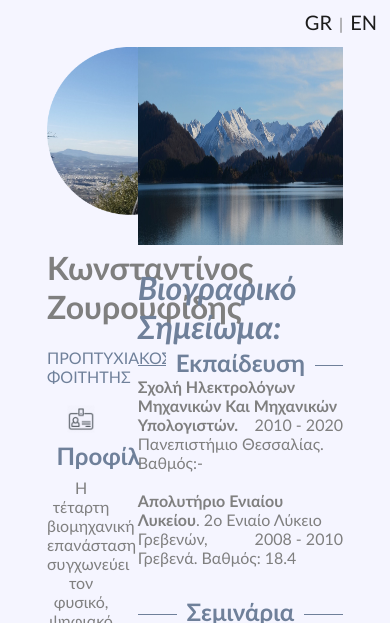
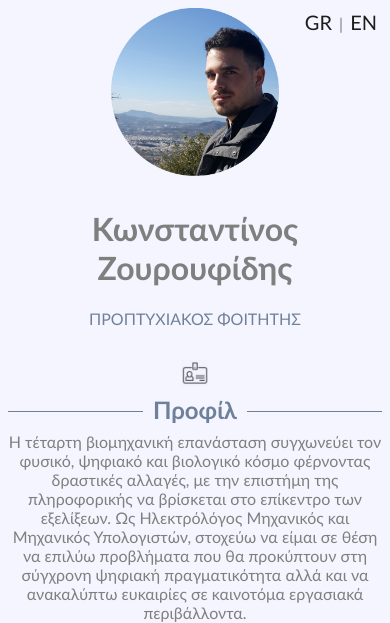
Before and after one commit to zouroufi/UTH-webpage, a plain HTML site: page index.html in a window 390 px wide. Shown: the top 623 px of the page. Drawn offline with Linux system fonts and the light colour scheme.

Commit message:
Add files via upload
Mobile responsive

```diff
--- a/index.html
+++ b/index.html
@@ -4,6 +4,7 @@
 		<meta charset="utf-8">
 		<title>Konstantinos Zouroufidis</title>
 		<link href="style.css" type="text/css" rel="stylesheet">
+		<meta name="viewport" content="width=device-width, initial-scale=1.0">
 	</head>
 
 	<body>
--- a/style.css
+++ b/style.css
@@ -133,3 +133,18 @@ a:visited {
 a:hover {
   	color: #0066ff;
 }
+
+@media (max-width: 1000px) {
+  	.information {
+    	float: none ;
+    	width: 100% ;
+  	}
+  	.cv {
+    	float: none;
+    	width: 100% ;
+    	margin-left:-5%!important;
+  	}
+   	body {
+        padding: 0
+    }
+}
```
Also changed, not shown: indexEn.html (+1 -0 lines).
